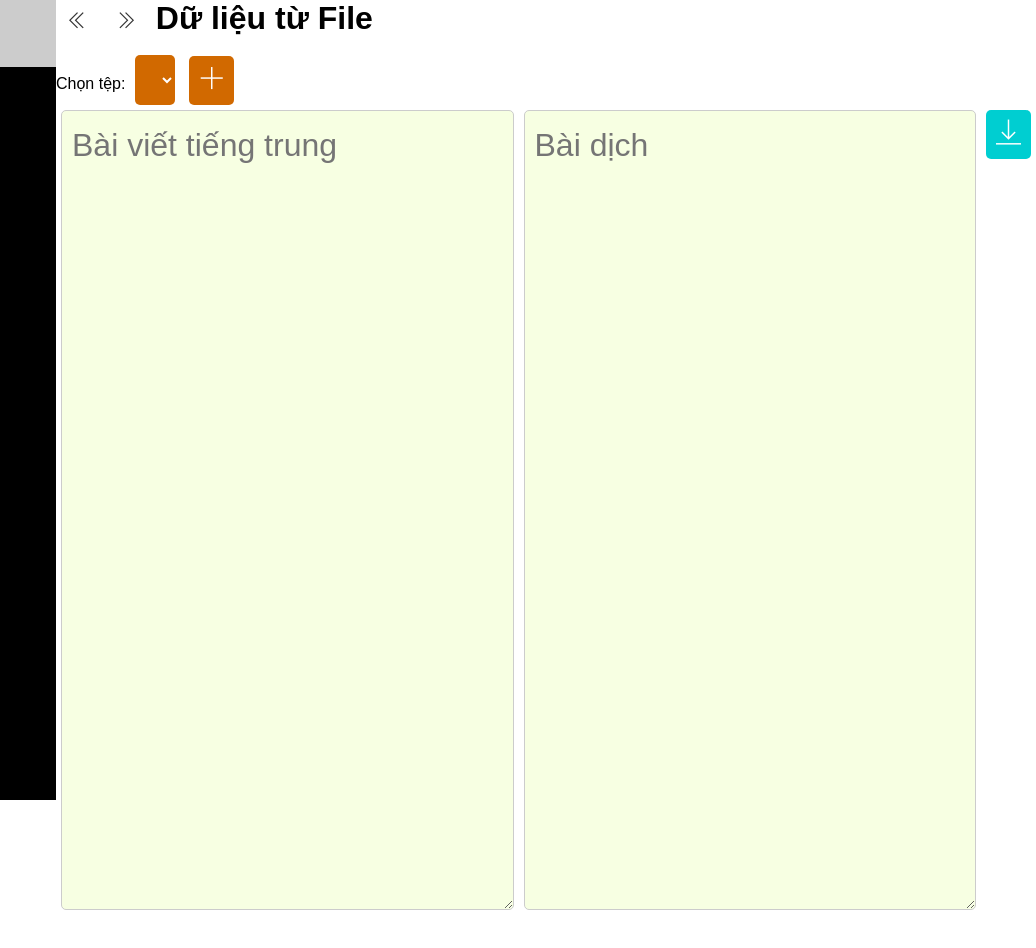
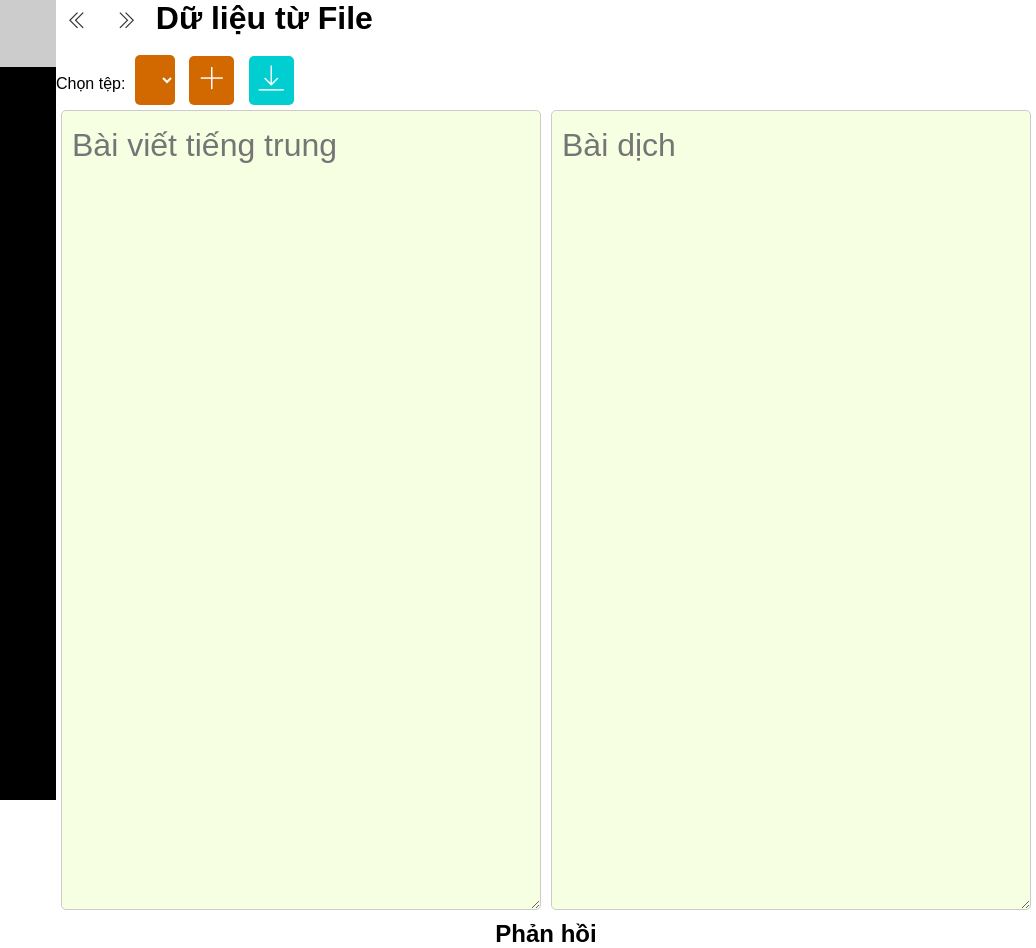
Before and after one commit to duongchung1999/Convert-Text-Web, a website with bundled scripts: page contents/ContentViewer.html in a window 1280 px wide. Shown: the full height of the page, 244-1280 px from the left. Before the commit the page ends 910 px from the top, so only its background shows below. Built offline with nearby package versions, Linux system fonts and the light colour scheme; no server answers.

Commit message:
add Fb Comment3

```diff
--- a/contents/ContentViewer.css
+++ b/contents/ContentViewer.css
@@ -158,7 +158,7 @@ textarea {
 
 .left-textbox,
 .right-textbox {
-    width: 48%;
+    width: 50%;
     padding: 10px;
     border: 1px solid #ccc;
     border-radius: 5px;
@@ -167,6 +167,13 @@ textarea {
     resize: vertical; /* Cho phép thay đổi kích thước theo chiều dọc */
 }
 
+.text-xs-center{
+    margin-top: 10px;
+    display: flex;
+    align-items: center;
+    justify-content: center;
+    text-align: center;
+}
 
 /* javascript */
 .hidden{
--- a/contents/ContentViewer.html
+++ b/contents/ContentViewer.html
@@ -85,6 +85,7 @@
             </select>
 
             <button id="loadData" onclick="loadData()"> <i class="ti-plus" ></i></button>
+            <button class="btn-save" id="btn-right" ><i class="nav-icon ti-download"></i></button>
             </div>
             <div class="container">
                 <!-- <button class="btn-save" id="btn-left" ><i class="nav-icon ti-download"></i></button> -->
@@ -92,12 +93,20 @@
                 <!-- <button id="btn-content">Text Convert</button>
                 <button id="btn-save" ><i class="nav-icon ti-download"></i></button> -->
                 <textarea class="right-textbox content-right richtext" placeholder="Bài dịch"></textarea>
-                <button class="btn-save" id="btn-right" ><i class="nav-icon ti-download"></i></button>
+
             </div>
 
             <div id="output"></div>
-            <div class="fbcomment">
-                <div class="fb-comments" data-href="https://duongchung1999.github.io/Convert-Text-Web/contents/ContentViewer.html" data-width="576" data-numposts="5"></div>
+            <div class="fbcomment text-xs-center">
+                <div class="row">
+                    <div class="col-sm-12">
+                        <h2>Phản hồi</h2>
+                    </div>
+                    <div class="col-sm-8 push-sm-2">
+                        <div class="fb-comments" data-href="https://duongchung1999.github.io/Convert-Text-Web/contents/ContentViewer.html" data-width="576" data-numposts="5"></div>
+                    </div>
+                </div>
+
             </div>
         </div>
 
```
